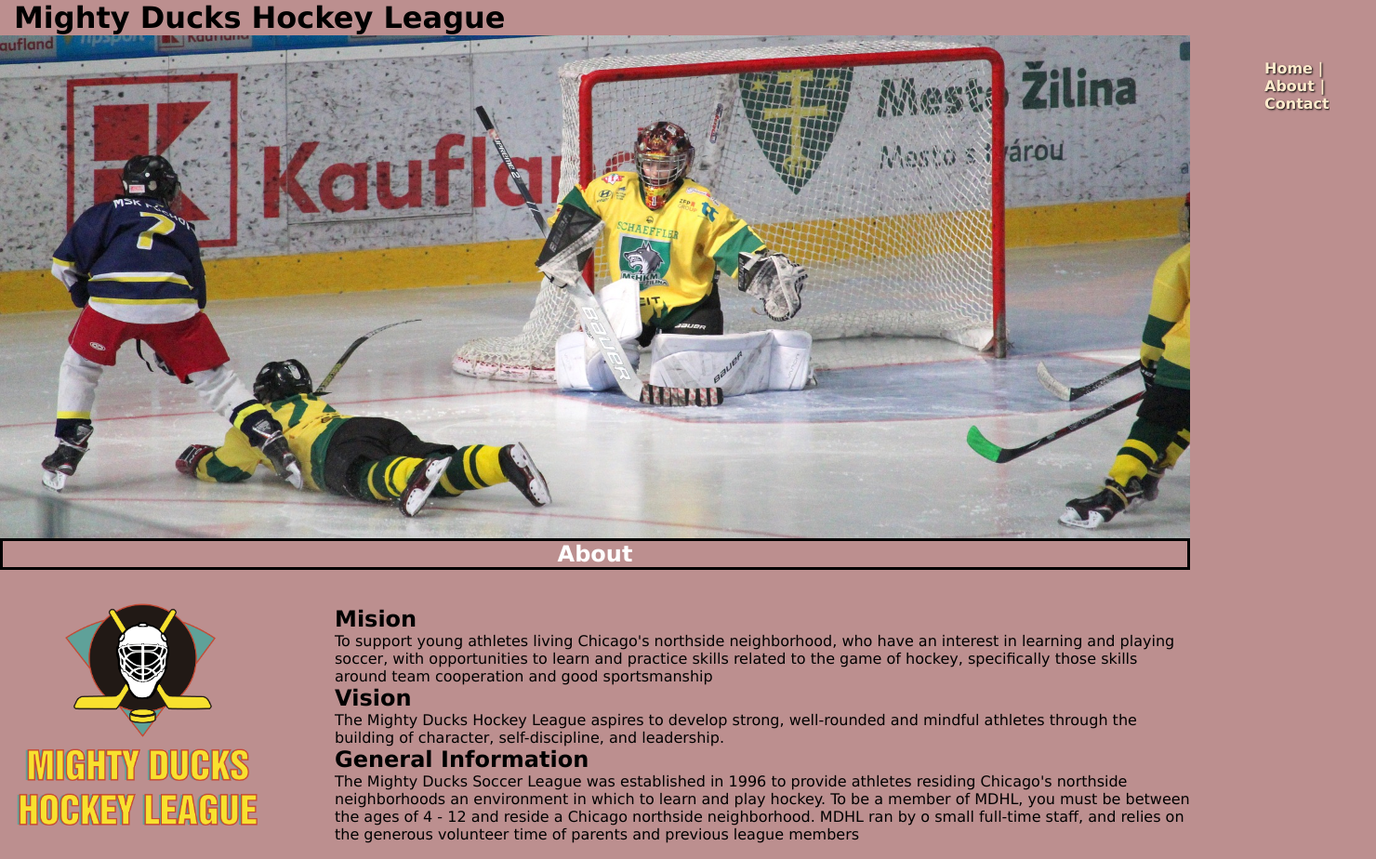
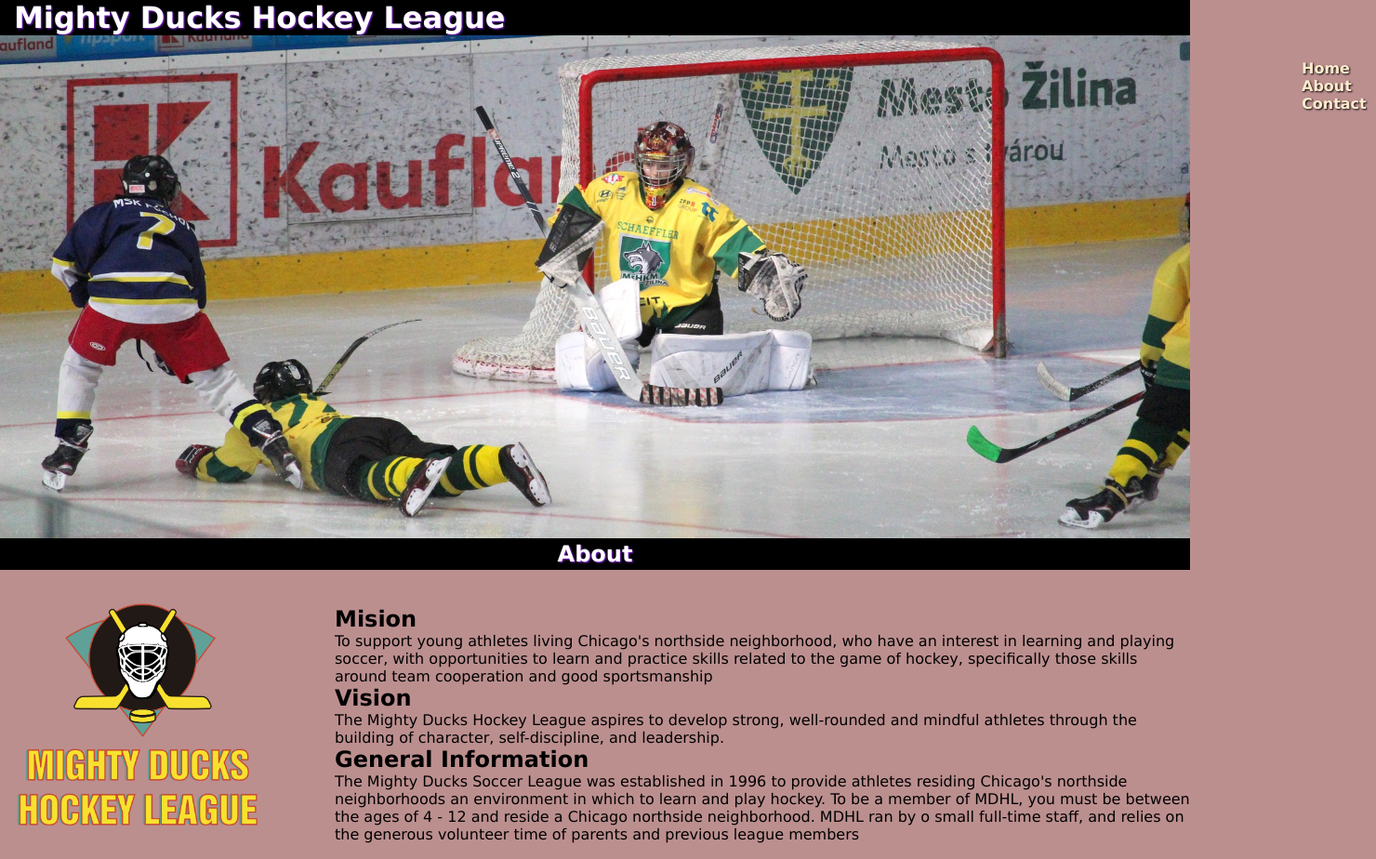
Before and after one commit to DavidMeier15/MDHL_Meier, a plain HTML site: page about.html in a window 1280 px wide. Shown: the whole page at 93% size, 1480 px wide, since content can reach past the window. Drawn offline with Linux system fonts and the light colour scheme.

Commit message:
CSS_ALL2

```diff
--- a/about.html
+++ b/about.html
@@ -14,8 +14,8 @@
         <img class="Imagen1" src="./assets/design2_image1.jpg" alt="Fondo Hockey" >
     </header>
     <nav class="links">
-        <a class="nav_home" href="./index.html">Home |</a>
-        <a class="nav_about" href="#"> About  |</a>
+        <a class="nav_home" href="./index.html">Home </a>
+        <a class="nav_about" href="#"> About  </a>
         <a class="nav_contact" href="./contact.html">Contact</a>
     </nav>
     <article>
@@ -23,8 +23,7 @@
         <img class="logo" src="./assets/Logo_Mighty_ducks-01.png" alt="Logo Migthy Ducks" width="300">
 
     </article>
-<main class="info">
-
+<section class="info">
     <h2> Mision</h2>
     <p> To support young athletes living Chicago's northside neighborhood, who have an interest in
         learning and playing soccer, with opportunities to learn and practice skills related to the game of
@@ -38,8 +37,7 @@
                 member of MDHL, you must be between the ages of 4 - 12 and reside a Chicago northside
                 neighborhood. MDHL ran by o small full-time staff, and relies on the generous volunteer time of
                 parents and previous league members</P>
-
-</main>
+</section>
 
 </body>
 </html>
--- a/style.css
+++ b/style.css
@@ -7,43 +7,56 @@
 }
 
 .title{
-    padding-left: 15px;}
+    text-shadow: 1px 1px 2px blueviolet ;
+    padding-left: 15px;
+    background-color: black;
+    color: white;
+}
     .Imagen1{
         width: 100%;
         display: block;
+
     }
     .links{
         text-shadow: 1px 1px 2px black ;
         font-weight: bold;
         display: inline;
         position: absolute;
-      left:170vh;
+      left:175vh;
       top: 5vw;
       background: none;
+
     }
     .nav_home{
         background: none;
         text-decoration: none;
         color: blanchedalmond;
+        padding-right: 10px;
     }
     .nav_about{
         background:none;
         text-decoration: none;
         color: blanchedalmond;
+        padding-right: 10px;
+
     }
     .nav_contact{
         background:none;
         text-decoration: none;
         color: blanchedalmond;
+        padding-right: 10px;
     }
     .nav_home:hover{
         background-color: green;
+        padding-right: 0;
     }
     .nav_about:hover{
         background-color: green;
+        padding-right: 0;
     }
     .nav_contact:hover{
         background-color: green;
+        padding-right: 0;
     }
 
 
@@ -52,6 +65,9 @@
    border: solid black;
    font-size: 1;
    color: white;
+   background-color: black;
+   display: block;
+   text-shadow: 1px 1px 2px blueviolet ;
 
 }
 .logo{
@@ -61,6 +77,7 @@
 .info{
   margin-left: 45vh;
   margin-top: 3vw;
+
 
 }
 .imagen_extra{
```
Also changed, not shown: contact.html (+2 -2 lines), index.html (+4 -2 lines).
